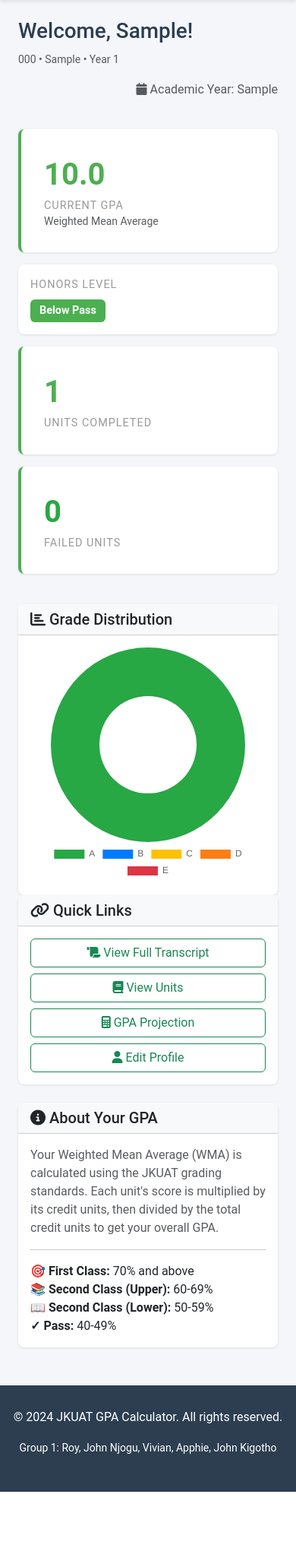
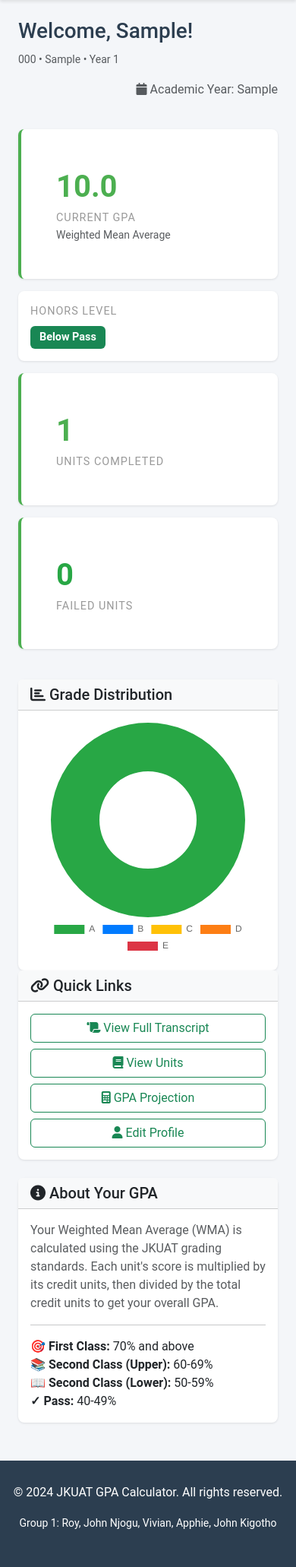
Before and after one commit to Kigsdev/jkuat-gpa-calculator, a Django app: page /academics/dashboard/ in a window 390 px wide. Shown: the part 57-2119 px from the top of the page at 76% size. Before the commit the page ends 2020 px from the top, so only its background shows below. Run offline with Django 4.2, Linux system fonts and the light colour scheme; a user stored in the database is signed in; tables that the repository leaves empty hold one stand-in row (values such as "Sample post").

Commit message:
Fix dashboard.html Bootstrap 5 compatibility and robustness issues
✅ Fixed Issues:
- Changed 'badge-success' to 'bg-success' (Bootstrap 5 syntax)
- Added h-100 classes to stat cards for consistent height
- Added default filter for template variables (handles null values)
- Added null check for Chart.js initialization (prevent errors if canvas missing)
- Improved card body structure for better vertical centering
- Added safety defaults for numeric values (GPA, units, failures)

✅ Improvements:
- Better responsive layout with flex alignment
- Chart only renders if canvas element exists
- Safer template rendering with fallback values
- Consistent card heights across stat row

```diff
--- a/templates/academics/dashboard.html
+++ b/templates/academics/dashboard.html
@@ -26,10 +26,12 @@
     <div class="row mb-4">
         <!-- Current GPA -->
         <div class="col-md-3 mb-3">
-            <div class="card stat-card">
-                <div class="stat-value">{{ gpa }}</div>
+            <div class="card stat-card h-100">
+                <div class="card-body">
+                    <div class="stat-value">{{ gpa|default:"0.00" }}</div>
                     <div class="stat-label">Current GPA</div>
                     <small class="text-muted">Weighted Mean Average</small>
+                </div>
             </div>
         </div>
 
@@ -38,7 +40,7 @@
             <div class="card">
                 <div class="card-body">
                     <div class="stat-label mb-2">Honors Level</div>
-                    <span class="badge badge-success" style="font-size: 0.9rem; padding: 8px 12px;">
+                    <span class="badge bg-success" style="font-size: 0.9rem; padding: 8px 12px;">
                         {{ honors }}
                     </span>
                 </div>
@@ -47,19 +49,23 @@
 
         <!-- Units Completed -->
         <div class="col-md-3 mb-3">
-            <div class="card stat-card">
-                <div class="stat-value">{{ units_completed }}</div>
+            <div class="card stat-card h-100">
+                <div class="card-body">
+                    <div class="stat-value">{{ units_completed|default:0 }}</div>
                     <div class="stat-label">Units Completed</div>
+                </div>
             </div>
         </div>
 
         <!-- Failed Units -->
         <div class="col-md-3 mb-3">
-            <div class="card stat-card">
+            <div class="card stat-card h-100">
+                <div class="card-body">
                     <div class="stat-value" style="color: {% if failed_units > 0 %}#dc3545{% else %}#28a745{% endif %};">
-                    {{ failed_units }}
+                        {{ failed_units|default:0 }}
                     </div>
                     <div class="stat-label">Failed Units</div>
+                </div>
             </div>
         </div>
     </div>
@@ -146,7 +152,10 @@
 <script src="https://cdn.jsdelivr.net/npm/chart.js"></script>
 
 <script>
-    // Grade Distribution Chart
+    // Grade Distribution Chart - Only render if canvas exists
+    const chartCanvas = document.getElementById('gradeChart');
+
+    if (chartCanvas) {
         const gradeData = {
             'A': {{ grade_distribution.A }},
             'B': {{ grade_distribution.B }},
@@ -155,7 +164,7 @@
             'E': {{ grade_distribution.E }}
         };
 
-    const ctx = document.getElementById('gradeChart').getContext('2d');
+        const ctx = chartCanvas.getContext('2d');
         new Chart(ctx, {
             type: 'doughnut',
             data: {
@@ -182,5 +191,6 @@
                 }
             }
         });
+    }
 </script>
 {% endblock %}
```
Lines whose indentation alone changed are shown as unchanged.
